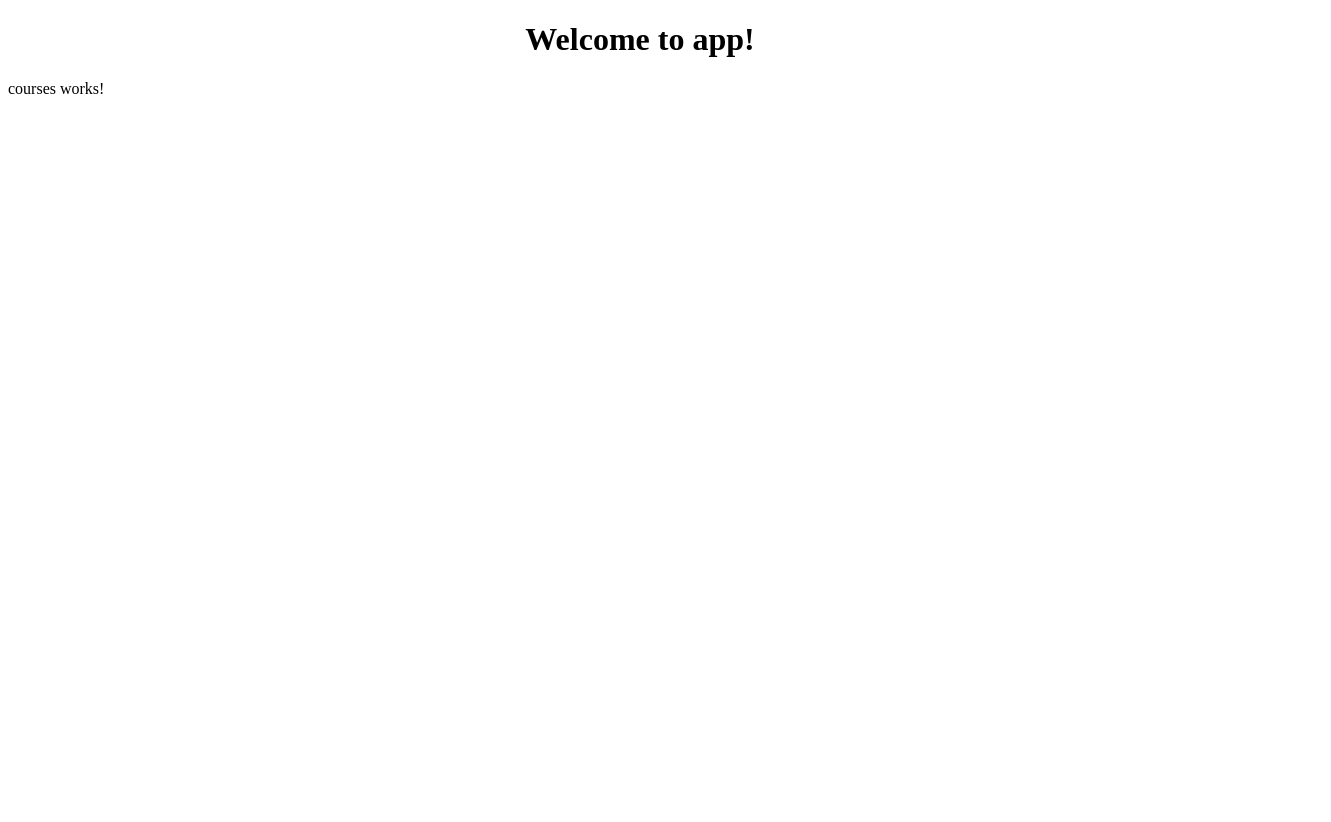
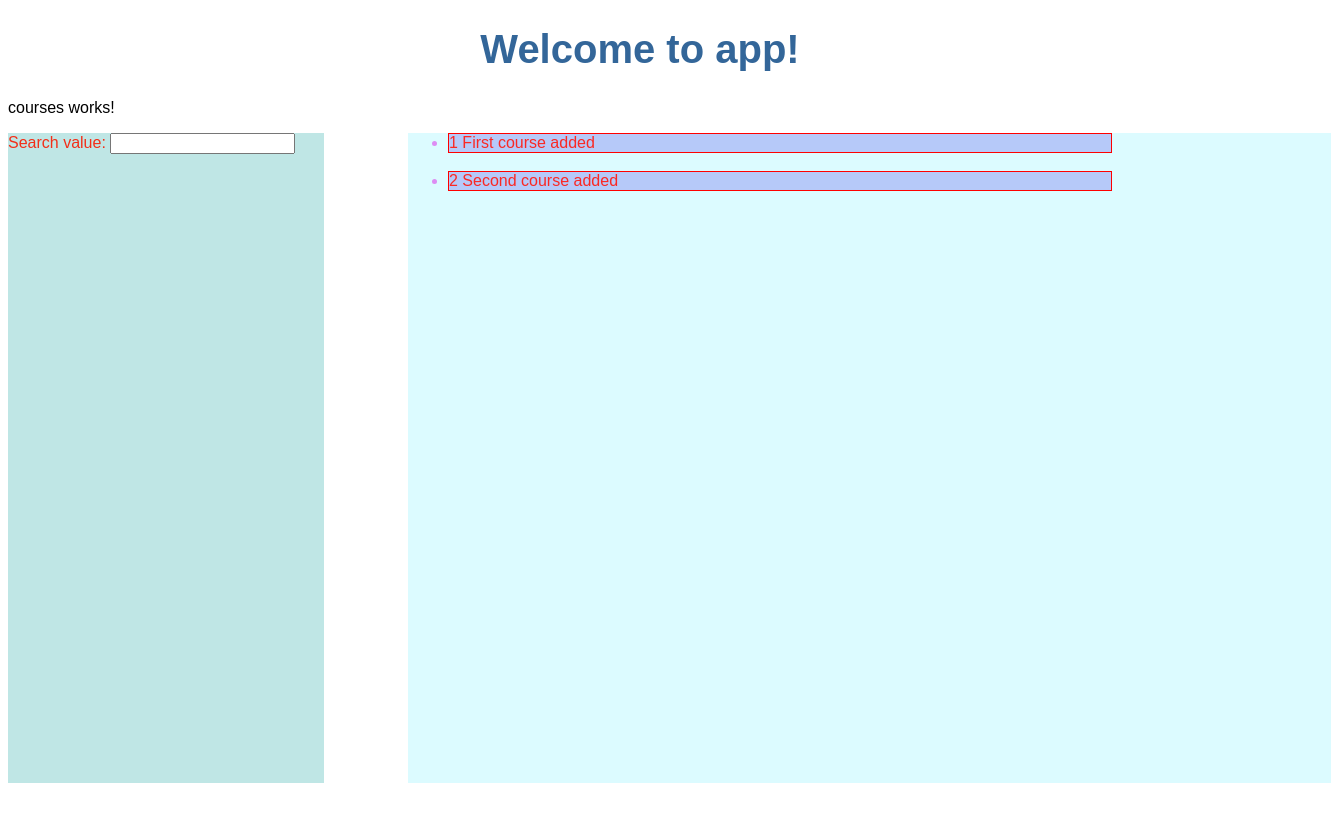
Before and after one commit to easyonboard/onboarder, an Angular app in the folder angular-front/: page / in a window 1280 px wide. Shown: the top 822 px of the page, 1331 px wide, since content can reach past the window. Before the commit the page ends 800 px from the top, so only its background shows below. Built offline with nearby package versions, Linux system fonts and the light colour scheme.

Commit message:
demo show list courses

```diff
--- a/angular-front/src/app/app.component.css
+++ b/angular-front/src/app/app.component.css
@@ -0,0 +1,22 @@
+h1 {
+  color: #369;
+  font-family: Arial, Helvetica, sans-serif;
+  font-size: 250%;
+}
+h2, h3 {
+  color: #444;
+  font-family: Arial, Helvetica, sans-serif;
+  font-weight: lighter;
+}
+body {
+  margin: 2em;
+  color:rgba(8, 0, 14, 0.49);
+}
+body, input[text], button {
+  color: rgba(8, 0, 14, 0.49);
+  font-family: Cambria, Georgia;
+}
+/* everywhere else */
+* {
+  font-family: Arial, Helvetica, sans-serif;
+}
--- /dev/null
+++ b/angular-front/src/app/course.ts
@@ -0,0 +1,5 @@
+export class Course{
+  id: number;
+  overview: string;
+  syllabus: string;
+}
--- a/angular-front/src/app/courses/courses.component.css
+++ b/angular-front/src/app/courses/courses.component.css
@@ -0,0 +1,46 @@
+h1 {
+  color: #e21e11;
+  font-family: Arial, Helvetica, sans-serif;
+  font-size: 250%;
+}
+h2, h3 {
+  color: #2e35fb;
+  font-family: Arial, Helvetica, sans-serif;
+  font-weight: lighter;
+}
+body, input[text], button {
+  font-family: Cambria, Georgia;
+}
+
+.left-div {
+  color: #f32f18;
+  font-family: Arial, Helvetica, sans-serif;
+  height: 650px;
+  width: 25%;
+  background-color: #bfe6e5;
+  float:left;
+
+}
+.right-div{
+  color: #dd8cf3;
+  margin-bottom: 100px;
+  margin-right: 150px;
+  margin-left: 400px;
+  height: 650px;
+  width: 73%;
+  font-family: Arial, Helvetica, sans-serif;
+  background-color: #dcfbff;
+}
+.div-courses{
+  color: #fb2824;
+  font-family: Arial, Helvetica, sans-serif;
+  font-weight: lighter;
+  height: 5%;
+  width: 75%;
+  background-color: rgba(40, 16, 226, 0.21);
+  border: 1px solid red;
+}
+/* everywhere else */
+* {
+  font-family: Arial, Helvetica, sans-serif;
+}
--- a/angular-front/src/app/courses/courses.component.html
+++ b/angular-front/src/app/courses/courses.component.html
@@ -1,3 +1,20 @@
 <p>
   courses works!
 </p>
+<div class="left-div">
+<label>
+  Search value: <input #searchBox id="search-box" (keyup)="search(searchBox.value)" />
+</label>
+
+
+</div>
+
+<div class="right-div">
+  <ul>
+    <li *ngFor="let course of courses">
+      <div class="div-courses">
+      <span class="badge">{{course.id}}</span> {{course.overview}}
+      </div>
+    <br/>
+  </ul>
+</div>
--- a/angular-front/src/app/courses/courses.component.ts
+++ b/angular-front/src/app/courses/courses.component.ts
@@ -1,4 +1,5 @@
 import { Component, OnInit } from '@angular/core';
+import {COURSES} from '../coursesListDemo';
 
 @Component({
   selector: 'app-courses',
@@ -7,6 +8,7 @@ import { Component, OnInit } from '@angular/core';
 })
 export class CoursesComponent implements OnInit {
 
+  courses=COURSES;
   constructor() { }
 
   ngOnInit() {
--- /dev/null
+++ b/angular-front/src/app/coursesListDemo.ts
@@ -0,0 +1,5 @@
+import {Course} from "./course";
+export const COURSES: Course[] = [
+  {id:1, overview:'First course added', syllabus:'add something here'},
+  {id:2, overview:'Second course added', syllabus:'add something here'}
+];
```
Also changed, not shown: angular-front/src/app/course.service.ts (added, +19 -0 lines), angular-front/src/app/app.component.html (line endings or trailing spaces), 1 other file (tests, documents, lock files or other folders).
